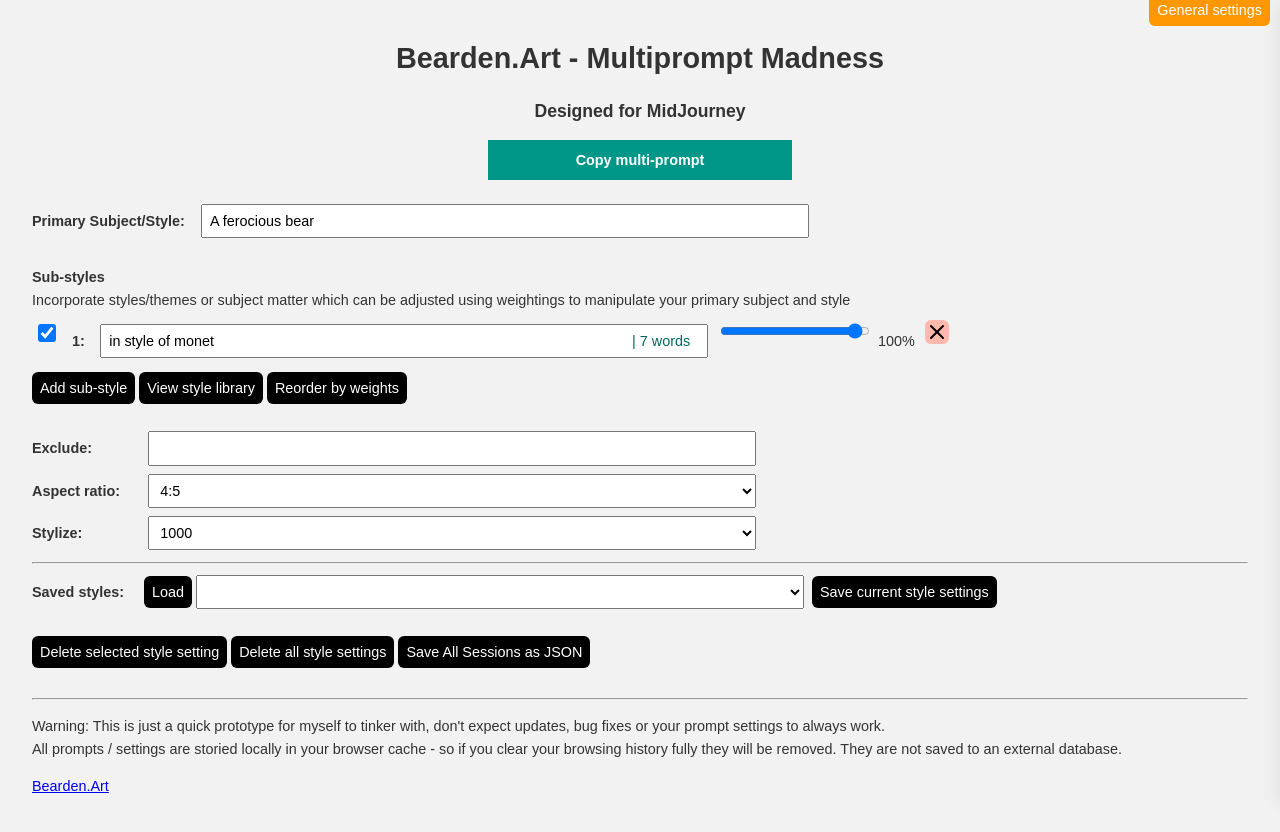
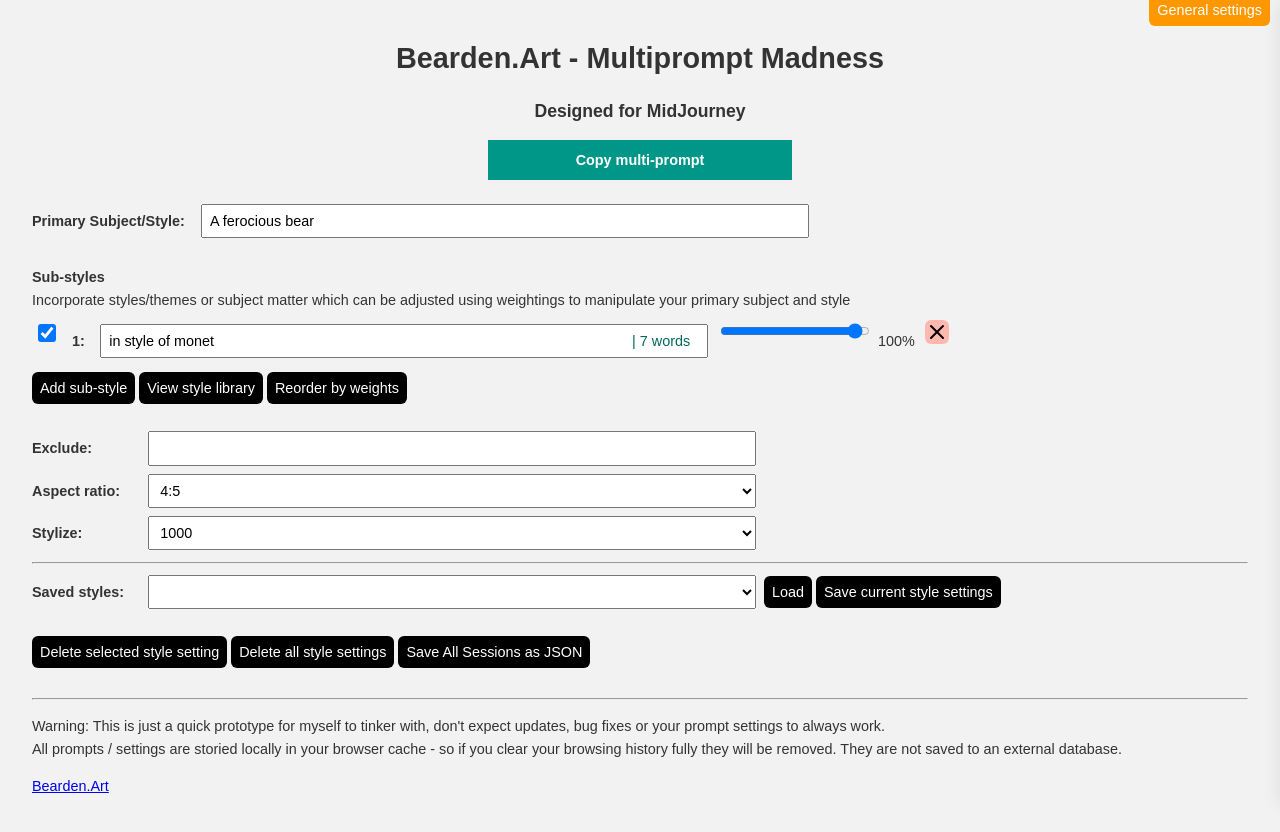
Before and after one commit to earthstorm86/mpmadness, a plain HTML site: page index.html in a window 1280 px wide. Drawn offline with nearby package versions, Linux system fonts and the light colour scheme.

Commit message:
fixed load button location

```diff
--- a/index.html
+++ b/index.html
@@ -101,7 +101,7 @@
 
 	<hr>
 	<label for="saved-settings">Saved styles:</label>
-<button type="button" id="load">Load</button><select id="saved-settings"></select>		<button type="button" id="saveAs">Save current style settings</button>
+<select id="saved-settings"></select>	<button type="button" id="load">Load</button>	<button type="button" id="saveAs">Save current style settings</button>
 <br><br>
 <button type="button" id="delete">Delete selected style setting</button>
 <button id="delete-all-saved-data" type="button">Delete all style settings</button> <button id="save-json">Save All Sessions as JSON</button>
```
